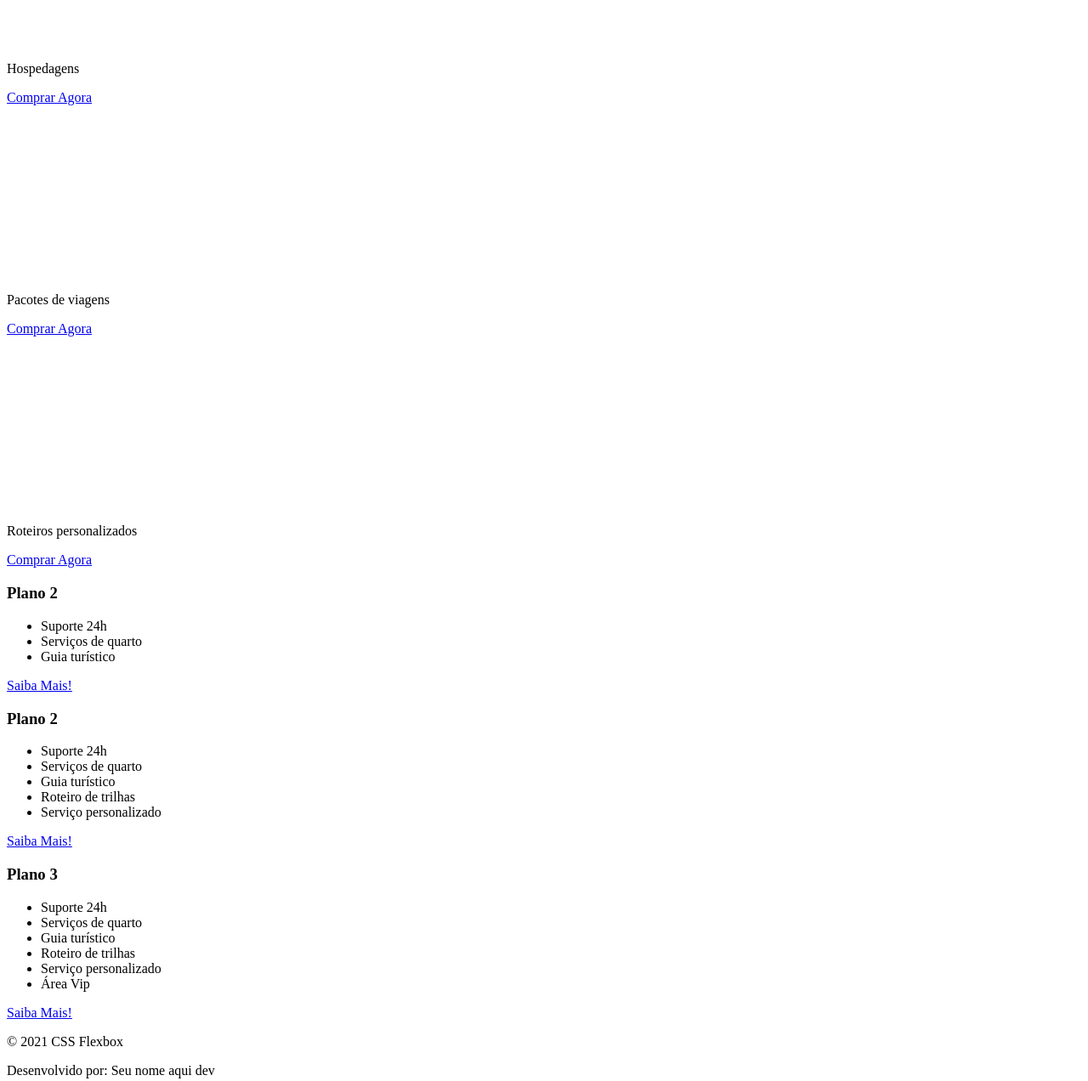
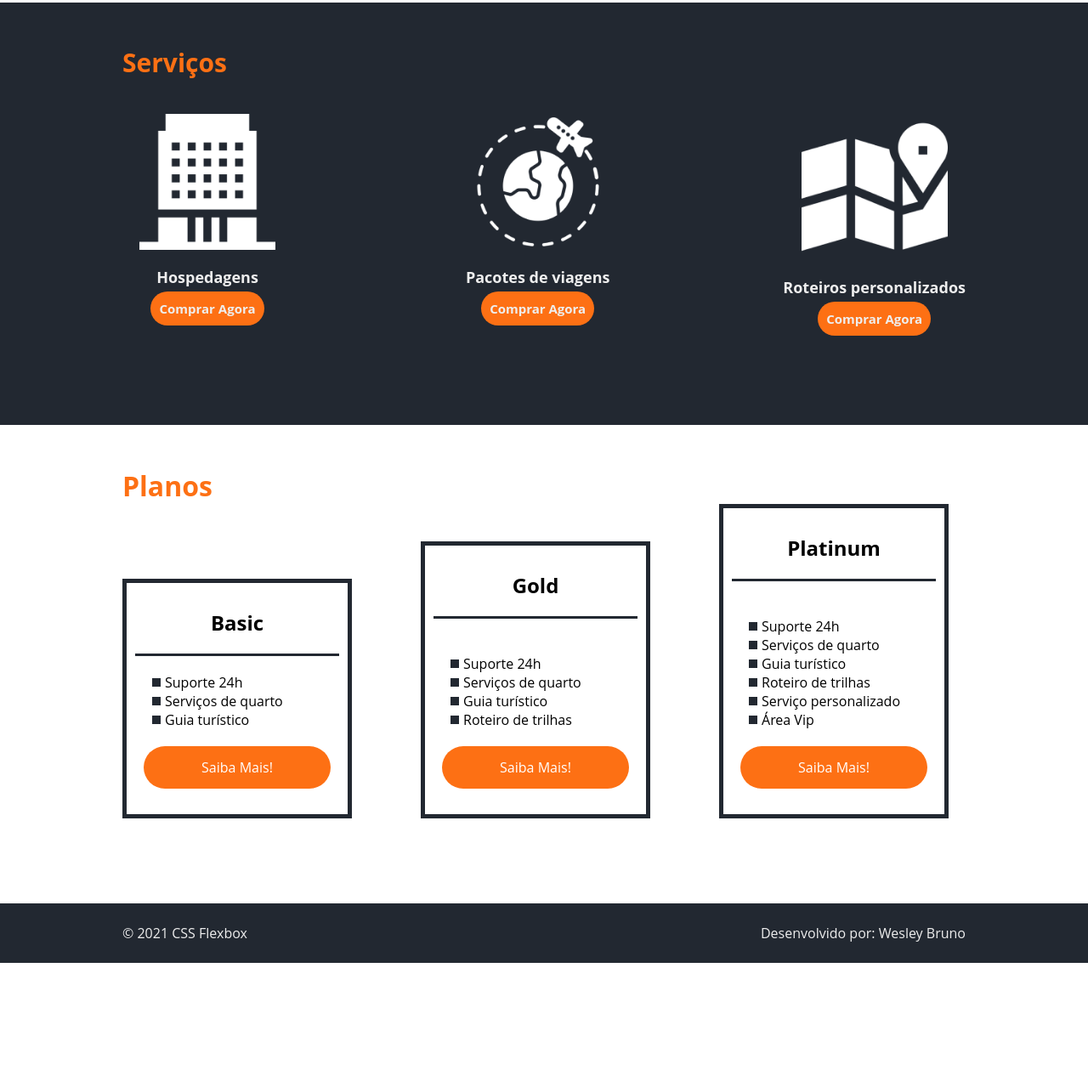
Before and after one commit to weskbru/project-Dio, a plain HTML site: page project-flexbox-dio/flex-projeto/index.html in a window 1280 px wide. Shown: the part 1417-2689 px from the top of the page at 85% size. After the commit the page ends 2550 px from the top, so only its background shows below. Drawn offline with Linux system fonts and the light colour scheme.

Commit message:
Adicionado o estilo a pagina

```diff
--- a/project-flexbox-dio/flex-projeto/index.html
+++ b/project-flexbox-dio/flex-projeto/index.html
@@ -8,91 +8,93 @@
 </head>
 <body>
     <header>
-        <h1>FlexTurismos</h1>
-        <ul>
+        <div class="flex-container menu">
+            <div><h1>FlexTurismos</h1></div>
+            <ul class="list-itens">
                 <li><a href="#quem-somos">Quem Somos</a></li>
                 <li><a href="#servicos">Serviços</a></li>
                 <li><a href="#planos">Planos</a></li>
             </ul>
+        </div>
     </header>
 
-    <div>
-        <div>
+    <div class="flex-container presentation">
+        <div class="text-presentation">
             <h1>Flex <br>Turismos</h1>
             <p>O melhor serviço para você!</p>
-            <a href="">Saiba Mais!</a>
+            <a href=""  class="btn">Saiba Mais!</a>
         </div>
-
         <div>
             <div><img src="./images/0-main.png" alt="banner de apresentação"></div>
         </div>
     </div>
-
-    <div>
-        <div>
-            <img src="./images/1-quem-somos.png" alt="balcão de atendimento">
-        </div>
-
+    <div class="flex-container" id="quem-somos">
         <div>
             <h2>Quem somos</h2>
             <p>It is a long established fact that a reader will be distracted by the readable content of a page when looking at its layout. </p>
             <p>The point of using Lorem Ipsum is that it has a more-or-less normal distribution of letters, as opposed to using 'Content here, content here', making it look like readable English.</p>
         </div>
+        <div>
+            <img src="./images/1-quem-somos.png" alt="balcão de atendimento">
+        </div>
     </div>
 
-    <div>
+    <div class="container-externo">
+        <div class="flex-container" id="servicos">
             <div>
                 <h2>Serviços</h2>
             </div>
 
-        <div>
-            <div>
+            <div class="list-servicos">
+                <div class="item-service">
                     <div><img src="./images/icon-2.png" alt="hospedagens"></div>
                     <p>Hospedagens</p>
                     <a href="#">Comprar Agora</a>
                 </div>
 
-            <div>
+                <div class="item-service">
                    <div><img src="./images/icon-1.png" alt="pacote de viagens"></div>
                    <p>Pacotes de viagens</p>
                    <a href="#">Comprar Agora</a>
                 </div>
 
-            <div>
+                <div class="item-service">
                     <div><img src="./images/icon-3.png" alt="roteiros personalizados"></div>
                     <p>Roteiros personalizados</p>
                     <a href="#">Comprar Agora</a>
                 </div>
-
+            </div>
         </div>
     </div>
 
-    <div>
-
-        <div>
-            <h3>Plano 2</h3>
+    <div class="flex-container" id="planos">
+        <div><h2>Planos</h2></div>
+        <div class="lista-planos">
+            <div class="item-plano">
+                <h3>Basic</h3>
                 <ul>
                     <li>Suporte 24h</li>
                     <li>Serviços de quarto</li>
                     <li>Guia turístico</li>
                 </ul>
-            <a href="#">Saiba Mais!</a>
+                <a href="#" class="btn">Saiba Mais!</a>
             </div>
 
-        <div>
-            <h3>Plano 2</h3>
+            <div class="item-plano">
+                <h3>Gold</h3>
+                <br>
                 <ul>
                     <li>Suporte 24h</li>
                     <li>Serviços de quarto</li>
                     <li>Guia turístico</li>
                     <li>Roteiro de trilhas</li>
-                <li>Serviço personalizado</li>
                 </ul>
-            <a href="#">Saiba Mais!</a>
+                <a href="#" class="btn">Saiba Mais!</a>
             </div>
 
-        <div>
-            <h3>Plano 3</h3>
+            <div class="item-plano">
+                <h3>Platinum</h3>
+                <br>
                 <ul>
                     <li>Suporte 24h</li>
                     <li>Serviços de quarto</li>
@@ -101,13 +103,17 @@
                     <li>Serviço personalizado</li>
                     <li>Área Vip</li>
                 </ul>
-            <a href="#">Saiba Mais!</a>
+                <a href="#" class="btn">Saiba Mais!</a>
+            </div>
         </div>
     </div>
 
     <footer>
+        <div class="flex-container footer">
             <p>&copy; 2021 CSS Flexbox</p>
-        <p>Desenvolvido por: Seu nome aqui dev</p>
+            <p>Desenvolvido por: Wesley Bruno
+            </p>
+        </div>
     </footer>
 </body>
 </html>
--- a/project-flexbox-dio/flex-projeto/style.css
+++ b/project-flexbox-dio/flex-projeto/style.css
@@ -0,0 +1,259 @@
+* {
+    margin: 0;
+    padding: 0;
+    font-family: 'Open Sans' , sans-serif;
+}
+
+ul {
+    list-style: none;
+    margin: 0;
+    padding: 0;
+}
+
+ul li a {
+    text-decoration: none;
+}
+
+div img {
+    display: block;
+    width: 100%;
+}
+
+.flex-container {
+    display: flex;
+    max-width: 992px;
+    margin: auto;
+    width: 100%;
+}
+
+header {
+    background-color: #222831;
+    height: 100px;
+    display: flex;
+    align-items: center;
+    color: #fff;
+
+}
+
+header .list-itens {
+    display: flex;
+    align-items: center;
+    max-width: 260px;
+    width: 100%;
+    justify-content: space-between;
+}
+
+.list-itens li a {
+    color: #FD7014;
+}
+
+header .menu {
+    justify-content: space-between;
+}
+
+/* Banne apresentação */
+
+.presentation {
+    height: 100vh;
+    align-items: center;
+    justify-content: space-between;
+}
+
+.presentation .text-presentation {
+    min-height: 200px;
+    width: 100%;
+}
+
+.text-presentation h1 {
+    font-size: 48px;
+    margin-bottom: 10px;
+}
+
+.btn {
+    background-color: #FD7014;
+    color: #fff;
+    text-align: center;
+    border-radius: 30px;
+    width: 220px;
+    display: block;
+    text-decoration: none;
+    height: 50px;
+    line-height: 50px;
+    margin-top: 10px;
+    margin-bottom: 10px;
+}
+
+/* Quem somos */
+
+#quem-somos {
+    flex-direction: row-reverse;
+    align-items: center;
+    justify-content: space-between;
+    margin-bottom: 100px;
+}
+
+#quem-somos h2{
+    font-size: 40px;
+    color: #FD7014;
+    display: flex;
+    margin-bottom: 30px;
+}
+
+#quem-somos h2::before {
+    content: "";
+    height: 50px;
+    width: 3px;
+    margin-right: 5px;
+    background-color: #FD7014;
+    position: relative;
+}
+
+#quem-somos p {
+    margin-bottom: 20px;
+    width: 90%;
+}
+
+#quem-somos img{
+    min-height: 420px;
+}
+
+/* container serviço*/
+.container-externo {
+    background-color: #222831;
+    width: 100%;
+}
+
+/* Serviços */
+
+#servicos {
+    flex-direction: column;
+    padding-top: 50px;
+    padding-bottom: 100px;
+}
+
+#servicos h2 {
+    color: #FD7014;
+    font-size: 30px;
+    margin-bottom: 40px;
+}
+
+.list-servicos {
+    display: flex;
+    justify-content: space-between;
+}
+
+.list-servicos .item-service {
+    text-align: center;
+}
+
+.item-service a{
+    width: 200px;
+    background-color: #FD7014;
+    border-radius: 30px;
+    height: 50px;
+    text-align: center;
+    line-height: 50px;
+    margin-top: 20px;
+    padding: 5px 10px;
+    text-decoration: none;
+    color: #EEEEEE;
+    font-size: 15px;
+    font-weight: 700;
+    padding: 10px;
+}
+
+.item-service p {
+    font-weight: 700;
+    font-size: 18px;
+    color: #EEEEEE;
+    margin-top: 20px;
+}
+
+.item-service img {
+    width: 80%;
+    margin: auto;
+}
+
+/* planos */
+
+#planos {
+    flex-direction: column;
+    min-width: 100vh;
+    padding-top: 50px;
+}
+
+#planos h2{
+    font-size: 32px;
+    color: #FD7014;
+}
+
+.lista-planos {
+    display: flex;
+    align-items: flex-end;
+    justify-content: space-between;
+    margin-bottom: 100px;
+}
+
+.item-plano {
+    flex: 1;
+    border: 5px solid #222831;
+    margin-right: 20px;
+    padding: 10px;
+    max-width: 240px;
+}
+
+.item-plano .btn {
+    margin: auto;
+    margin-bottom: 20px;
+}
+
+.item-plano h3 {
+    font-size: 24px;
+    margin-top: 20px;
+    display: flex;
+    flex-direction: column;
+    text-align: center;
+}
+
+.item-plano h3::after {
+    content: "";
+    background-color: #222831;
+    width: 100%;
+    height: 3px;
+    margin-top: 20px;
+    margin-bottom: 10px;
+}
+
+.item-plano ul {
+    padding: 10px 20px;
+    display: flex;
+    flex-direction: column;
+    margin-bottom: 10px;
+}
+
+.item-plano ul li {
+    display: flex;
+    flex-wrap: nowrap;
+    align-items: center;
+}
+
+.item-plano ul li::before {
+    content: "";
+    width: 10px;
+    height: 10px;
+    background-color: #222831;
+    margin-right: 5px;
+}
+
+footer {
+    background-color: #222831;
+    height: 70px;
+    display: flex;
+    align-items: center;
+
+}
+
+footer .footer {
+    justify-content: space-between;
+    color: #EEEEEE;
+}
```
Lines whose indentation alone changed are shown as unchanged.
